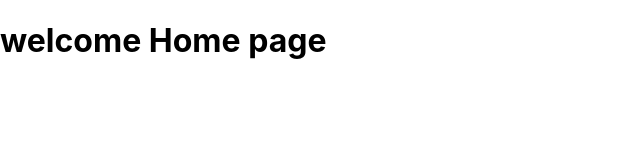
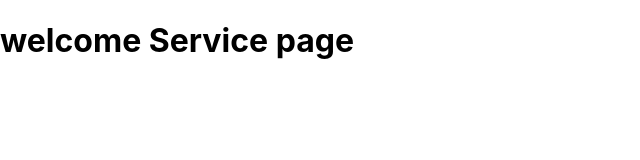
Before and after one commit to ali-203/compeleteaniamted, a React (Create React App) app: page /service in a window 1280 px wide. Shown: the top 160 px of the page, without its empty margins (0-640 px from the left). Built offline with nearby package versions, Linux system fonts and the light colour scheme.

Commit message:
add exact  path

```diff
--- a/src/App.jsx
+++ b/src/App.jsx
@@ -3,17 +3,18 @@
 import About from  "./About";
 import Contact from "./Contact";
 import Service from "./Service";
-import { Route, Switch } from "react-router-dom";
+import { Redirect, Route, Switch } from "react-router-dom";
 
 
 const App = () => {
       return (
 <>
 <Switch>
-<Route path="/"  component={Home} />
-<Route path="about" component={About} />
-<Route path="service" component={Service} />
-<Route path="contact" component={Contact} />
+<Route exact path="/"  component={Home} />
+<Route exact path="/about" component={About} />
+<Route exact path="/service" component={Service} />
+<Route exact path="/contact" component={Contact} />
+<Redirect to="/" />
 </Switch>
 </>
       );
```
